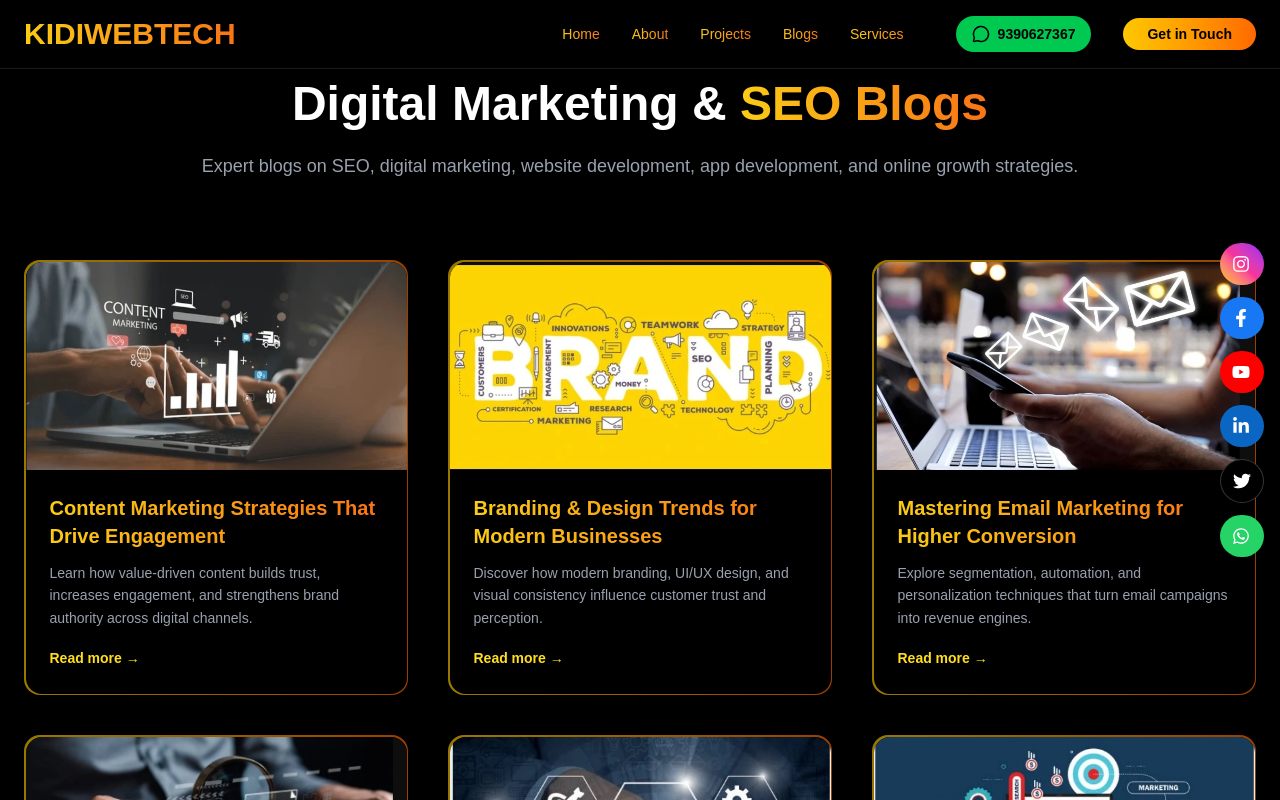
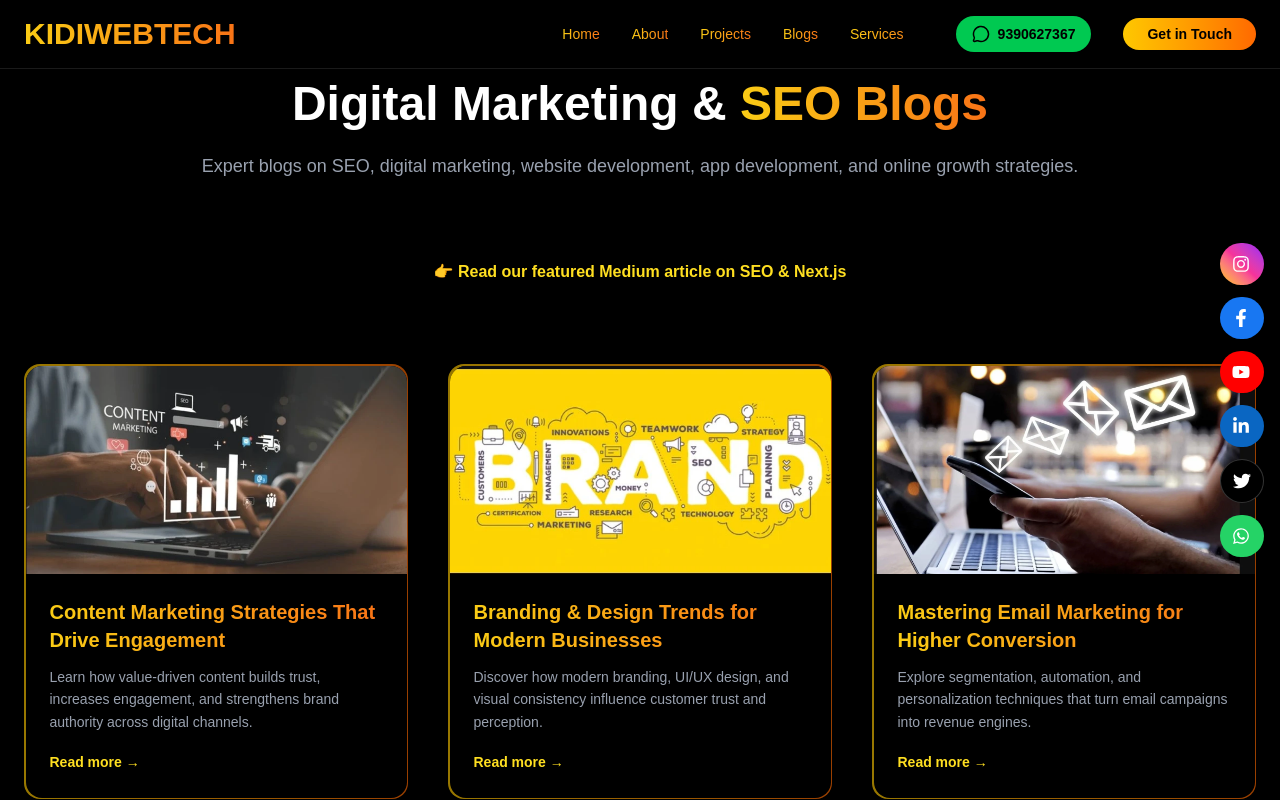
Before and after one commit to saikiranyalavarthi/kidi-web-tech, a Next.js app: page /blogs in a window 1280 px wide. Shown: the top 800 px of the page. Built offline with nearby package versions, Linux system fonts and the light colour scheme.

Commit message:
first commit

```diff
--- a/src/app/blogs/page.js
+++ b/src/app/blogs/page.js
@@ -5,7 +5,10 @@ export const metadata = {
   title: "Digital Marketing & Web Development Blogs | KidiWebTech",
   description:
     "Read expert blogs on SEO, digital marketing, web development, PPC, social media, and mobile apps to grow your business online.",
-};
+};<a href="https://medium.com/@kidiwebtech3482/b02f2652a77a" target="_blank">
+Read our Medium article on SEO & Next.js
+</a>
+
 
 const blogPosts = [
   {
@@ -87,7 +90,16 @@ export default function BlogPage() {
           and online growth strategies.
         </p>
       </header>
-
+      <div className="text-center mb-20">
+        <Link
+          href="https://medium.com/@kidiwebtech3482/how-seo-optimized-websites-built-with-next-js-improve-business-growth-d5e8a73ce9ab"
+          target="_blank"
+          rel="noopener noreferrer"
+          className="inline-block text-yellow-300 font-semibold hover:underline"
+        >
+          👉 Read our featured Medium article on SEO & Next.js
+        </Link>
+      </div>
       {/* BLOG LIST */}
       <section className="grid sm:grid-cols-2 lg:grid-cols-3 gap-10 max-w-7xl mx-auto">
         {blogPosts.map((post) => (
```
